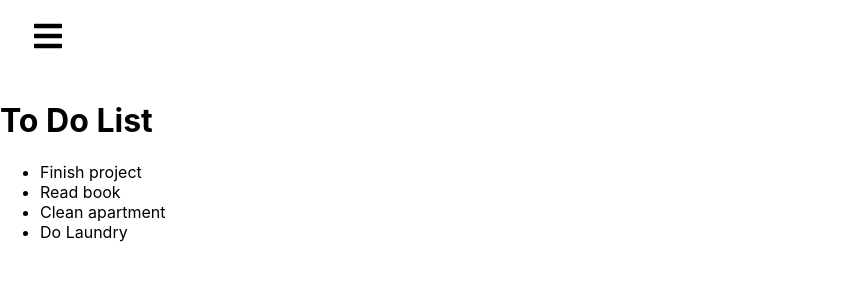
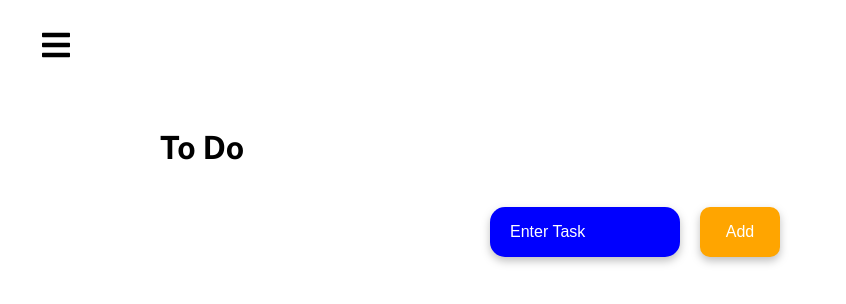
Before and after one commit to paydendyer/task-dashboard, a React (Create React App) app: page /ToDo in a window 1280 px wide. Shown: the top 304 px of the page, without its empty margins (0-846 px from the left). Built offline with nearby package versions, Linux system fonts and the light colour scheme.

Commit message:
Finished Todo list and added styling

```diff
--- a/src/components/ToDoList.js
+++ b/src/components/ToDoList.js
@@ -1,17 +1,38 @@
-//Returns an unordered list
+//Returns a list of todos
 import React from 'react';
+import { MdDeleteForever } from 'react-icons/md';
 
-const todos = ["Finish project", "Read book", "Clean apartment", "Do Laundry"];
-const Todo = props => <li>{props.todo}</li>;
 
-const TodoList = () => {
+function TodoList(props){
+  const items = props.items;
+  const listItems = items.map(item =>
+  {
+    return <div className="list" key={item.key}>
+      <p>
+        <input
+        type="text"
+        id={item.key}
+        value={item.text}
+        onChange ={
+          (e) =>{
+            props.setUpdate(e.target.value, item.key)
+          }
+        } />
+      <span>
+      <MdDeleteForever className="todo-delete"
+        onClick={ () => props.deleteItem(item.key)
+
+        }
+      ></MdDeleteForever>
+      </span>
+    </p>
+    </div>
+  })
   return(
-    <ul>
-      {todos.map(todo => (      //returns a new array with a listitem for every todo
-        <Todo todo={todo}key={todo}></Todo>
-      ))}
-    </ul>
+    <div>{listItems}</div>
+
   )
+
 }
 
 export default TodoList;
--- a/src/index.css
+++ b/src/index.css
@@ -1,17 +1,8 @@
-body {
-  margin: 0;
-  font-family: -apple-system, BlinkMacSystemFont, 'Segoe UI', 'Roboto', 'Oxygen',
-    'Ubuntu', 'Cantarell', 'Fira Sans', 'Droid Sans', 'Helvetica Neue',
-    sans-serif;
-  -webkit-font-smoothing: antialiased;
-  -moz-osx-font-smoothing: grayscale;
+@import url('https://fonts.googleapis.com/css2?family=Public+Sans:wght@400;500;600;700&display=swap');
+
+body, html {
+  font-family: 'Public Sans', sans-serif;
 }
-
-code {
-  font-family: source-code-pro, Menlo, Monaco, Consolas, 'Courier New',
-    monospace;
-}
-
 .header {
   display: flex;
   align-items: center;
@@ -103,25 +94,106 @@ textarea:focus {
   outline: none;
 }
 
-.todo-list {
-  background: #e8e8e8;
-  border-radius: 4px;
-  max-width: 400px;
-  padding: 5px;
+/* To Do App */
+.todo-container {
+  max-width: 960px;
+  margin-right: auto;
+  margin-left: auto;
+  padding-right: 15px;
+  padding-left: 15px;
+  min-height: 100vh;
+  background-color: white;
 }
 
-.todo {
-  align-items: center;
-  background: #fff;
-  border-radius: 3px;
-  box-shadow: 1px 1px 1px rgba(0, 0, 0, 0.15);
-  display: flex;
-  font-size: 18px;
-  justify-content: space-between;
-  margin-bottom: 6px;
-  padding: 3px 15px;
+#to-do-form input {
+  background-color: blue;
+  border: 0;
+  width: 150px;
+  height: 50px;
+  padding: 0 20px;
+  margin: 20px;
+  border-radius: 15px;
+  filter: drop-shadow(0px 4px 4px rgba(0, 0, 0, 0.25));
+  font-size: 1em;
+}
+@media screen and (min-width: 768px) {
+form#to-do-form {
+  margin: 20px auto;
+  width: 21.25rem;
+}
+}
+#to-do-form input::placeholder {
+  color: white;
+}
+/* Removes outline when clicked */
+#to-do-form input:focus, #to-do-form button:focus {
+  outline: none;
 }
 
-#checkbox {
-  color: green;
+#to-do-form button {
+  height: 50px;
+  width: 80px;
+  border-radius: 10px;
+  border: 0;
+  background-color: orange;
+  cursor: pointer;
+  color: white;
+  filter: drop-shadow(0px 4px 4px rgba(0, 0, 0, 0.25));
+  font-size: 1em;
 }
+
+.list {
+  color: black;
+  width: 21.25rem;
+  height: 50px;
+  margin: 20px auto;
+  background-color: #fef68a;
+  border-radius: 15px;
+  filter: drop-shadow(0px 4px 4px rgba(0, 0, 0, 0.25));
+}
+@media screen and (min-width: 768px) {
+  .list {
+    width: 30rem;
+    height: 75px;
+    margin: 40px auto;
+  }
+}
+.list p {
+  padding: 10px;
+  position: relative;
+  cursor: pointer;
+  align-items: center;
+}
+@media screen and (min-width: 768px) {
+  .list p {
+    padding: 25px;
+  }
+}
+
+.list p span {
+  position: absolute;
+  right: 10px;
+  cursor: pointer;
+}
+
+.todo-delete {
+  margin: 0 5px;
+  font-size: 15px;
+  align-items: center;
+}
+
+.list p input {
+  background-color: transparent;
+  border: 0;
+  font-size: 1em;
+  outline: none;
+}
+@media screen and (min-width: 768px) {
+  .list p input {
+    font-size: 1.5em;
+  }
+}
+.todo-h1 {
+  padding-top: 2%;
+  font-weight: bold;
+}
--- a/src/pages/ToDo.js
+++ b/src/pages/ToDo.js
@@ -1,13 +1,83 @@
 import React from 'react';
-import TodoList  from '../components/TodoList';
+import TodoList from '../components/TodoList';
 
-const ToDo = () => {
+class ToDo extends React.Component {
+  constructor(props){
+    super(props);
+    this.state={
+      items:[],
+      currentItem:{
+        text: '',
+        key: ''
+      }
+    }
+    this.handleInput = this.handleInput.bind(this);
+    this.addItem = this.addItem.bind(this);
+    this.deleteItem = this.deleteItem.bind(this);
+    this.setUpdate = this.setUpdate.bind(this);
+  }
+  handleInput(e) {
+    this.setState({
+      currentItem:{
+        text: e.target.value,
+        key:Date.now()
+      }
+    })
+  }
+  addItem(e) {
+    e.preventDefault();
+    const newItem = this.state.currentItem;
+    console.log(newItem);
+    if(newItem.text!==""){
+      const newItems=[...this.state.items, newItem];
+      this.setState({
+        items: newItems,
+        currentItem:{
+          text: '',
+          key: ''
+        }
+      })
+    }
+  }
+  deleteItem(key) {
+    const filteredItems = this.state.items.filter(item =>
+      item.key!==key);
+      this.setState ({
+        items:filteredItems
+      })
+  }
+  setUpdate(text, key){
+    const items = this.state.items;
+    items.map(item =>{
+      if(item.key===key){
+        item.text=text;
+      }
+    })
+    this.setState({
+      items: items
+     })
+  }
+  render() {
   return(
-    <div className="ToDo">
-      <h1> To Do List</h1>
-      <TodoList />
+    <div className="todo-container">
+    <header>
+      <h1 className="todo-h1"> To Do</h1>
+      <form id="to-do-form" onSubmit={this.addItem}>
+        <input type="text" placeholder="Enter Task"
+        value={this.state.currentItem.text}
+        onChange={this.handleInput}
+        />
+        <button type="submit">Add</button>
+      </form>
+    </header>
+    <TodoList items= {this.state.items}
+    deleteItem = {this.deleteItem}
+    setUpdate = {this.setUpdate}
+    />
     </div>
   )
 }
+}
+
 
 export default ToDo;
```
Also changed, not shown: src/components/TodoForm.js (+17 -3 lines).
